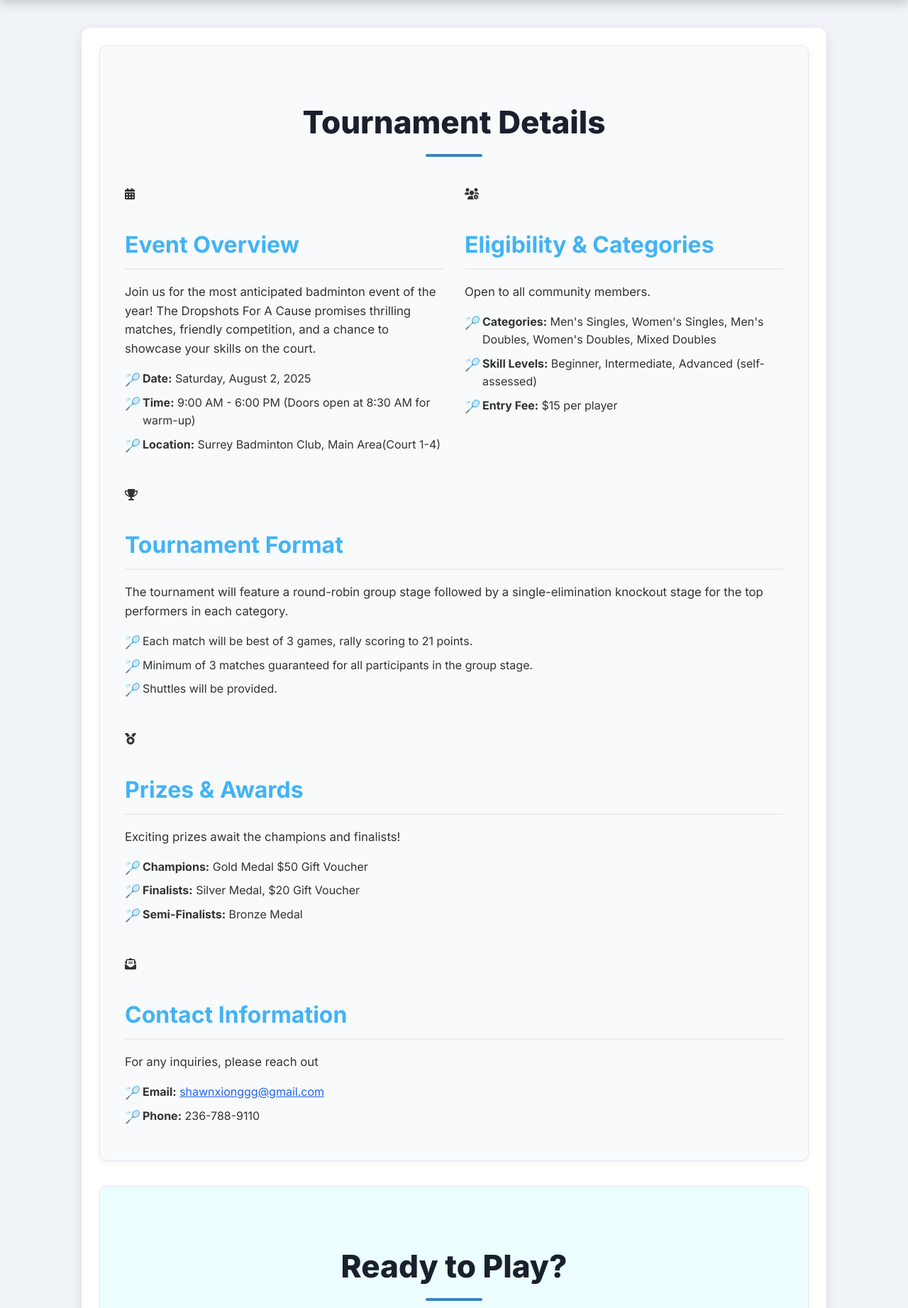
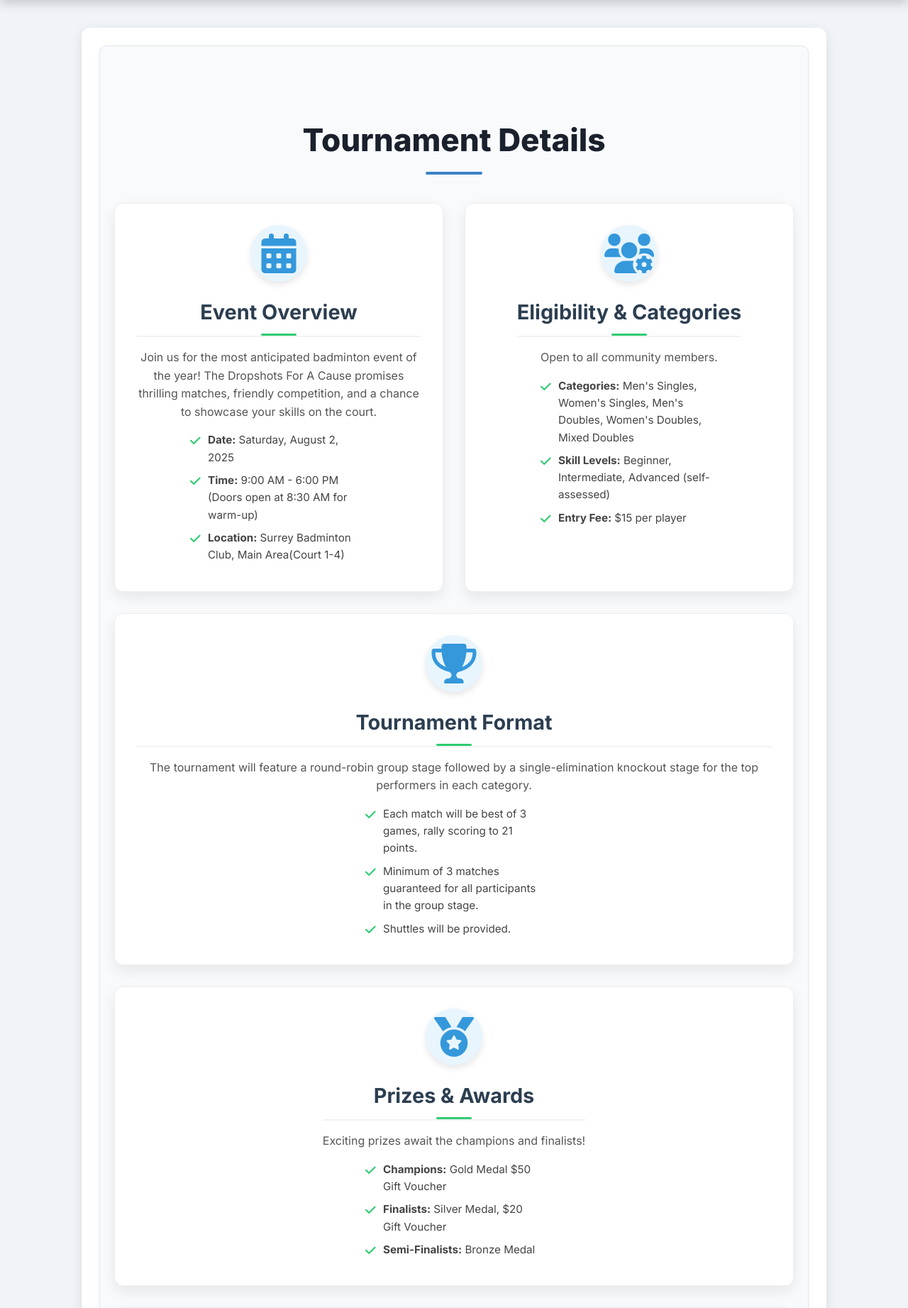
Before and after one commit to theonesomebodey/Badminton-website, a Flask app: page / in a window 1280 px wide. Shown: the part 595-2438 px from the top of the page at 71% size. Run offline with Flask 3, Linux system fonts and the light colour scheme.

Commit message:
Update styles.css

```diff
--- a/static/styles.css
+++ b/static/styles.css
@@ -251,6 +251,107 @@
     border-radius: 2px;
 }
 
+.info-section {
+    padding: 60px 0; /* More padding top/bottom */
+    background-color: #fcfcfc; /* Slightly off-white background */
+    border-radius: 10px;
+    margin-bottom: 30px; /* Spacing below section */
+}
+
+.details-grid {
+    display: grid;
+    grid-template-columns: repeat(auto-fit, minmax(300px, 1fr)); /* Responsive grid */
+    gap: 30px; /* Increased gap for better spacing */
+    padding: 0 20px; /* Padding for grid itself */
+}
+
+.details-card {
+    background-color: #fff;
+    border-radius: 12px;
+    box-shadow: 0 8px 20px rgba(0, 0, 0, 0.08); /* Stronger, softer shadow */
+    padding: 30px;
+    text-align: center; /* Center content within the card */
+    transition: transform 0.3s ease, box-shadow 0.3s ease;
+    border: 1px solid #eee; /* Subtle border */
+    display: flex;
+    flex-direction: column; /* Stack icon and content */
+    align-items: center;
+}
+
+.details-card:hover {
+    transform: translateY(-8px); /* Lift effect on hover */
+    box-shadow: 0 12px 25px rgba(0, 0, 0, 0.12); /* Enhanced shadow on hover */
+}
+
+.card-icon {
+    font-size: 3.5em; /* Larger icon size */
+    color: #3498db; /* Accent color for icons */
+    margin-bottom: 20px; /* Spacing below icon */
+    background-color: #e8f5fd; /* Light background for icon */
+    border-radius: 50%; /* Circular background */
+    width: 80px;
+    height: 80px;
+    display: flex;
+    justify-content: center;
+    align-items: center;
+    box-shadow: 0 4px 10px rgba(0,0,0,0.1);
+}
+
+.card-content h3 {
+    font-size: 1.8em; /* Slightly larger heading in cards */
+    color: #2c3e50;
+    margin-top: 0; /* Remove default margin */
+    margin-bottom: 15px;
+    font-weight: 700;
+    position: relative; /* For a subtle underline */
+    padding-bottom: 10px;
+}
+
+.card-content h3::after {
+    content: '';
+    position: absolute;
+    left: 50%;
+    bottom: 0;
+    transform: translateX(-50%);
+    width: 50px; /* Shorter underline for card headings */
+    height: 3px;
+    background-color: #2ecc71; /* Another accent color */
+    border-radius: 2px;
+}
+
+.card-content p {
+    font-size: 1em;
+    color: #555;
+    margin-bottom: 15px;
+}
+
+.card-content ul {
+    list-style: none; /* Remove default bullet points */
+    padding: 0;
+    text-align: left; /* Align list items left within the card */
+    width: 100%; /* Take full width */
+    max-width: 250px; /* Constrain list width if needed */
+    margin: 0 auto; /* Center the list */
+}
+
+.card-content ul li {
+    font-size: 0.95em;
+    margin-bottom: 8px;
+    color: #444;
+    position: relative;
+    padding-left: 25px; /* Space for custom bullet */
+}
+
+.card-content ul li::before {
+    content: '\f00c'; /* Font Awesome checkmark icon */
+    font-family: "Font Awesome 5 Free";
+    font-weight: 900;
+    color: #2ecc71; /* Green checkmark */
+    position: absolute;
+    left: 0;
+    top: 0;
+}
+
 section h3 {
     font-size: 2em;
     color: var(--dark-blue); /* Darker blue for subheadings */
```
